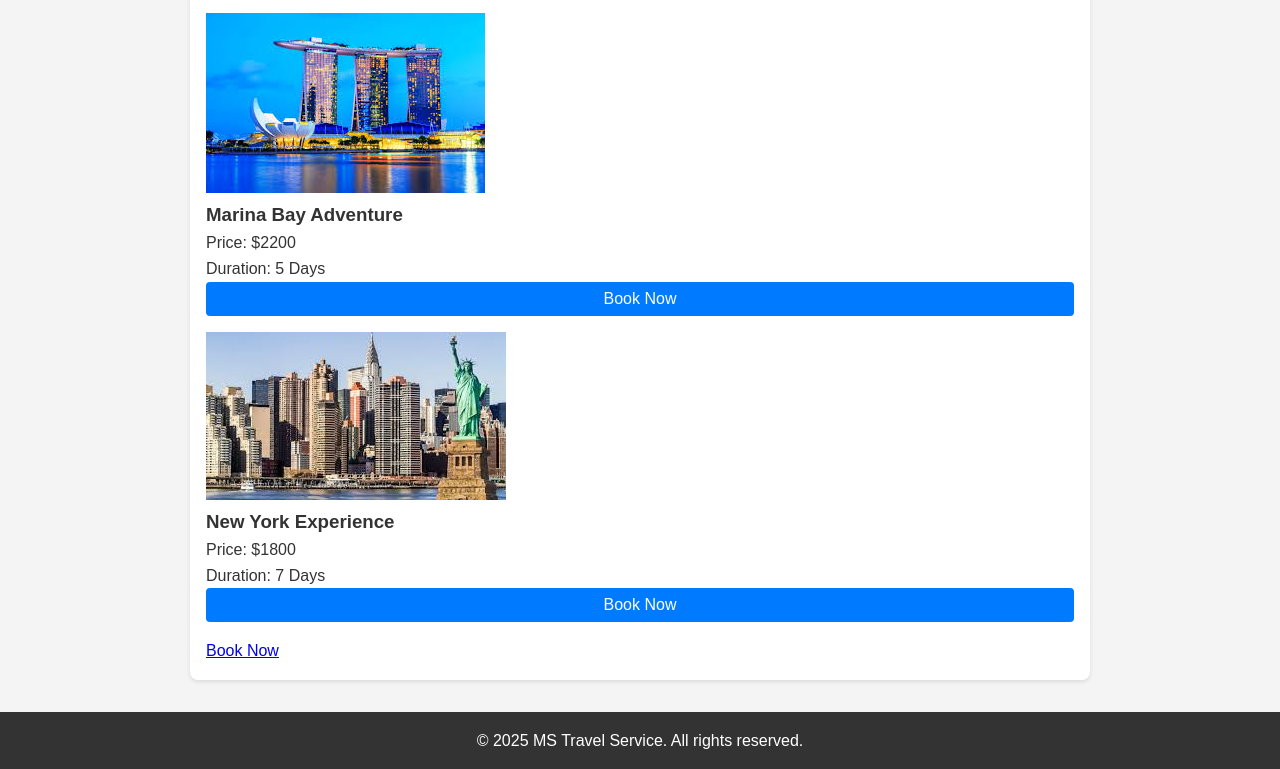
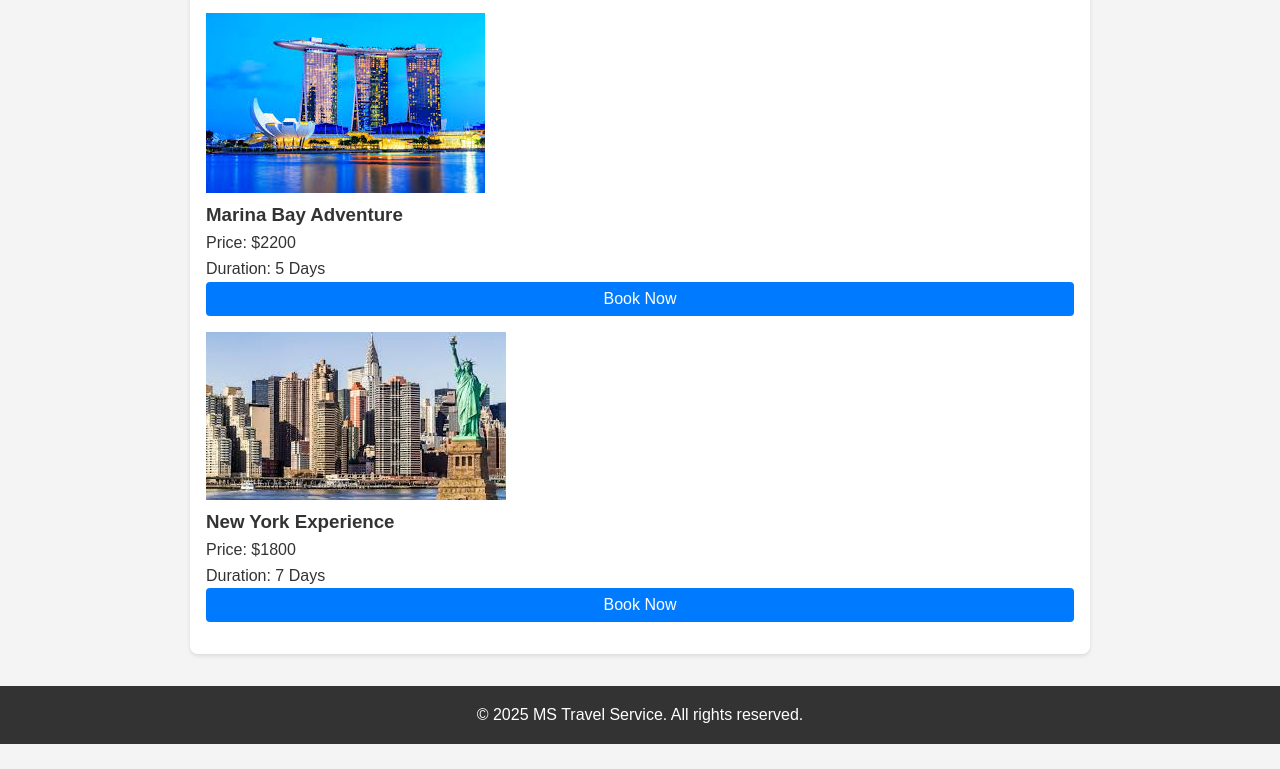
Before and after one commit to mubeenshaikh0703/Mubeen-Shaikh-Project, a plain HTML site: page packages.html in a window 1280 px wide. Shown: the part 2319-3088 px from the top of the page. After the commit the page ends 3063 px from the top, so only its background shows below. Drawn offline with Linux system fonts and the light colour scheme.

Commit message:
packages.html

```diff
--- a/packages.html
+++ b/packages.html
@@ -75,7 +75,6 @@
                 <a href="signup.html"> <button class="book-btn">Book Now</button></a>
             </div>
         </div>
-        <a href="booking.html" class="book-btn">Book Now</a>
     </section>
     <footer>
         <p>© 2025 MS Travel Service. All rights reserved.</p>
```
